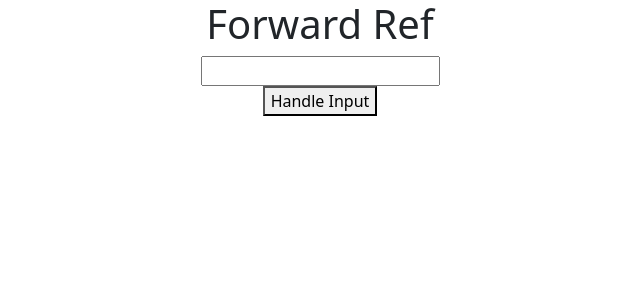
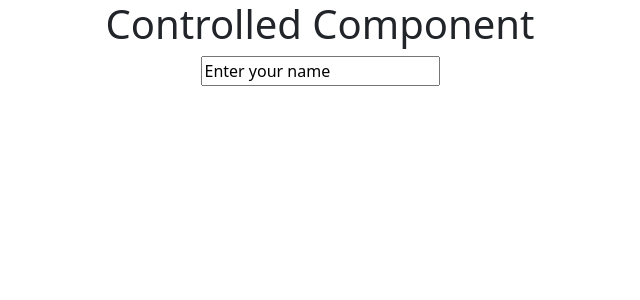
Before and after one commit to Sachin-RJ7/React-Tut, a React (Create React App) app: page / in a window 1280 px wide. Shown: the top 300 px of the page, without its empty margins (320-960 px from the left). Built offline with nearby package versions, Linux system fonts and the light colour scheme.

Commit message:
done controlled component

```diff
--- a/src/App.js
+++ b/src/App.js
@@ -1,25 +1,21 @@
-import { useRef } from "react";
+
+import { useState } from "react";
 import "./App.css";
-import Child from "./Child";
+
+// controlled component
+
+// A controlled component is a type of form element in React that is controlled by the component's state. In other words, the value of a controlled component is determined by the value of the component's state, rather than by the value of the DOM element's value attribute.
 
 function App()
 {
 
-  let inputRef = useRef(null)
+  const [val, setValue] = useState("Enter your name");
 
-  function handleInput()
-  {
-    console.log("function Call");
-    inputRef.current.value = "1000"
-    inputRef.current.focus()
-    inputRef.current.style.display="none"
-  }
 
   return(
     <div className="App">
-      {/* <h1>Use Ref in react</h1> */}
-      <Child ref={inputRef} />
-      <button onClick={handleInput}>Handle Input</button>
+      <h1>Controlled Component</h1>
+      <input type="text" value={val} onChange={(e)=>setValue(e.target.value)} />
     </div>
   )
 }
```
